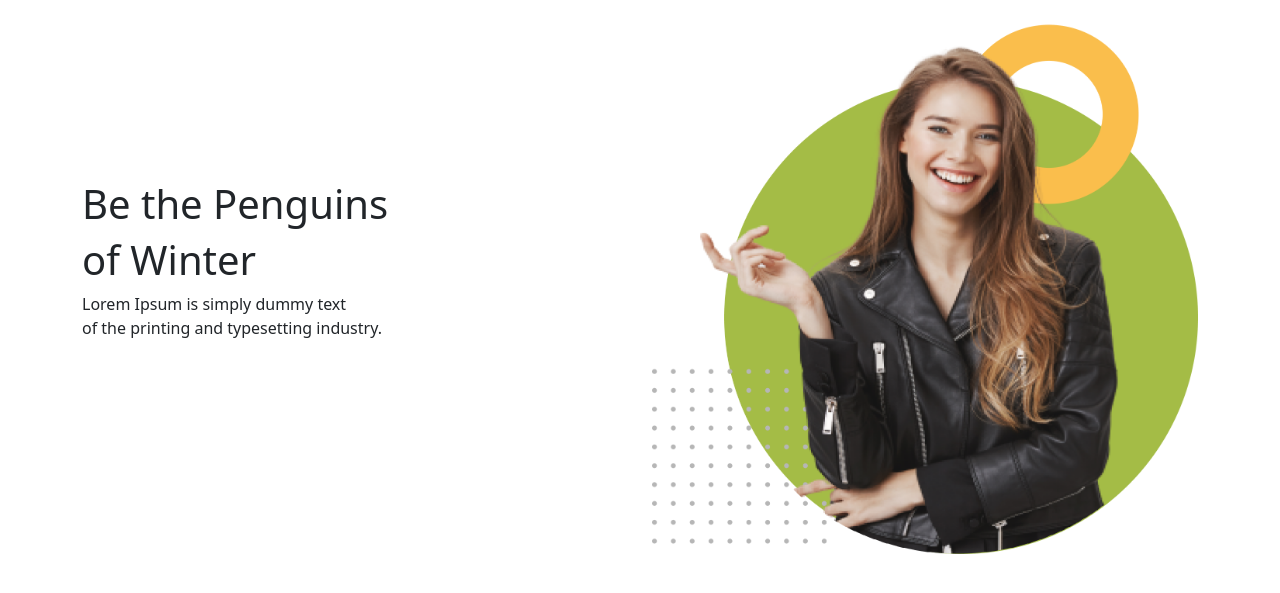
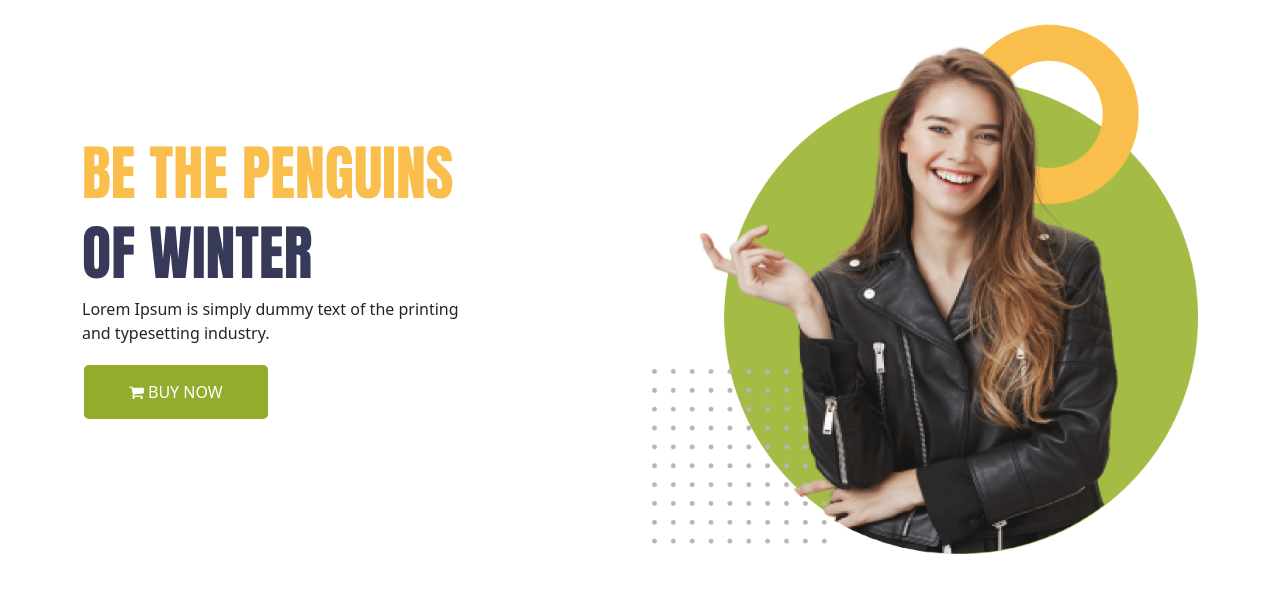
Before and after one commit to Mousumi-rm/assignment-02, a plain HTML site: page index.html in a window 1280 px wide. Shown: the part 61-654 px from the top of the page. Drawn offline with nearby package versions, Linux system fonts and the light colour scheme.

Commit message:
header-end

```diff
--- a/css/style.css
+++ b/css/style.css
@@ -1,2 +1,24 @@
 body{
   margin: 0;
+}
+.orang-color{
+  color: #FABE4C;
+}
+h1{
+  font-size: 60px;
+  font-family: 'Anton', sans-serif;
+}
+.black-color{
+  color: #363958;
+}
+.button-1{
+  background-color: #92AC2C;
+  color: white;
+
+  text-decoration: none;
+  border: none;
+  padding: 15px 45px;
+  font-size: 16px;
+  margin: 4px 2px;
+  cursor: pointer;
+}
--- a/index.html
+++ b/index.html
@@ -7,6 +7,8 @@
     <title>Assignment-2</title>
     <link href="https://cdn.jsdelivr.net/npm/bootstrap@5.0.0-beta1/dist/css/bootstrap.min.css" rel="stylesheet" integrity="sha384-giJF6kkoqNQ00vy+HMDP7azOuL0xtbfIcaT9wjKHr8RbDVddVHyTfAAsrekwKmP1" crossorigin="anonymous">
     <link rel="stylesheet" type="text/css" href="css/style.css">
+    <link href="https://fonts.googleapis.com/css2?family=Anton&display=swap" rel="stylesheet">
+    <link rel="stylesheet" href="https://cdnjs.cloudflare.com/ajax/libs/font-awesome/4.7.0/css/font-awesome.min.css">
 </head>
 <body>
 <header class="container">
@@ -40,11 +42,11 @@
       </nav>
       <div class=" row d-flax align-items-center ">
          <div class="col-md-6">
-           <h1>Be the Penguins</h1>
-           <h1>of Winter</h1>
-           <p>Lorem Ipsum is simply dummy text <br> of the printing
+           <h1><span class="orang-color">BE THE PENGUINS</span> </h1>
+           <h1 class="black-color">OF WINTER</h1>
+           <p>Lorem Ipsum is simply dummy text of the printing<br>
             and typesetting industry.</p>
-           <button class="btn"></button>
+           <button type="button" class="rounded-3 btn btn-lg button-1"><i class="fa fa-shopping-cart" aria-hidden="true"></i> BUY NOW</button>
         </div>
         <div class= "col-md-6">
           <img src="image/mj.png" class="d-block w-100 h-50 img-height" alt="">
```
